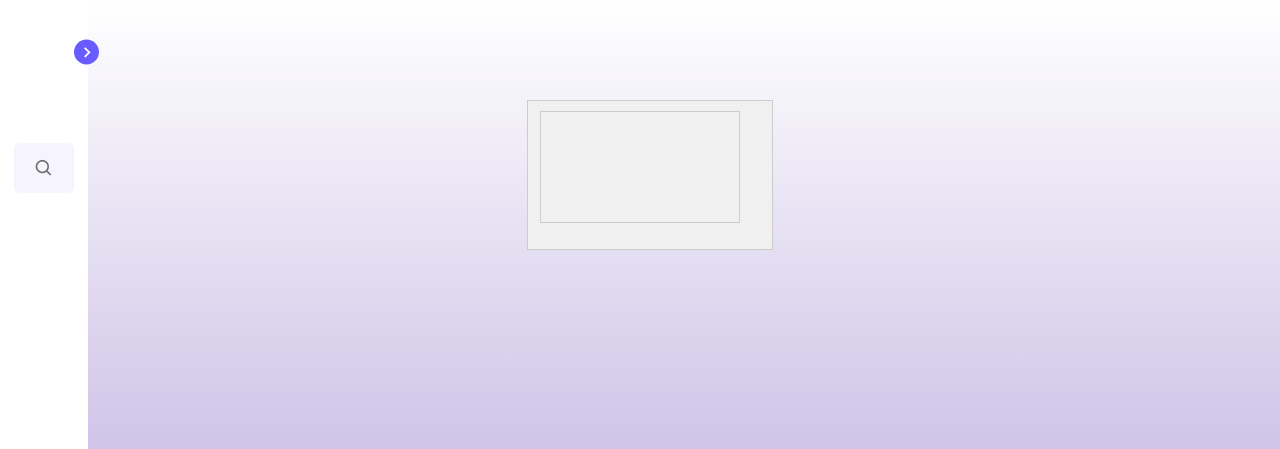
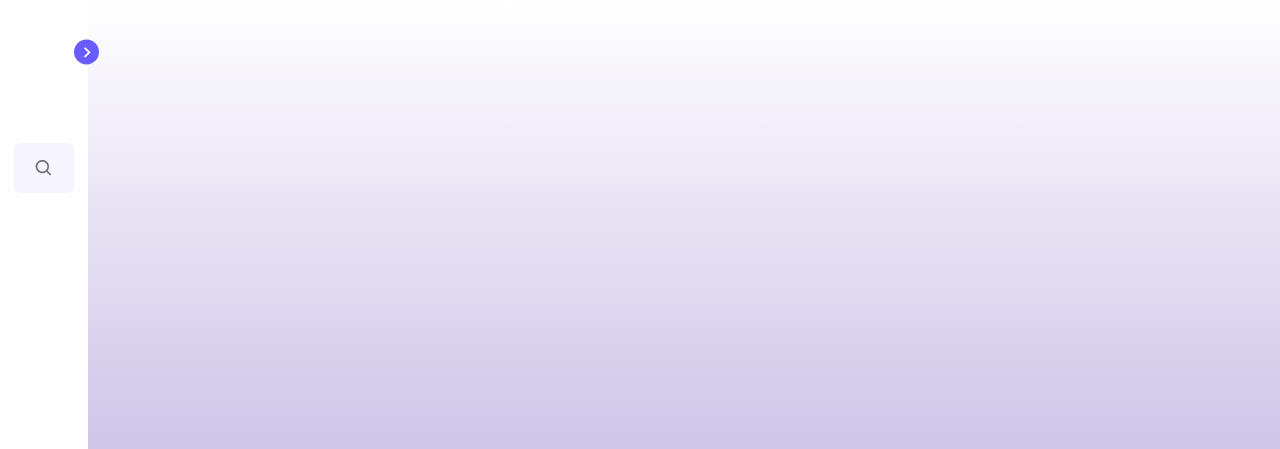
Before and after one commit to Emeni-Lahmaier/TORTUGA, a Django app: template templates/preview.html in a window 1280 px wide. Shown: the top 449 px of the page. Run offline with Django 4.2, Linux system fonts and the light colour scheme; the template is opened without the code that fills it, so the values that code supplies are empty; some libraries are stand-ins or nearby versions.

Commit message:
more work

```diff
--- a/myapp/models.py
+++ b/myapp/models.py
@@ -14,9 +14,6 @@ class Utilisateur(models.Model):
          date_naissance = models.DateField()
          avatar = models.ImageField(default='Tortuga.png', upload_to='profile_images')
          USERNAME_FIELD = 'pseudo'
-
-
-
 
 @receiver(post_save, sender=User)
 def create_user_profile(sender, instance, created, **kwargs):
--- a/templates/landingpage.html
+++ b/templates/landingpage.html
@@ -65,7 +65,6 @@
 		<div class="block">
 			{{ landingpage.title}}
 			{{ landingpage.image}}
-			<pre>{{landingpage.codeHtml|safe }}</pre>
 			<div class="btn-container">
 
 				<a href="/preview/{{ landingpage.id}}" class="btn btn-primary">Prévisionner</a>
--- a/templates/preview.html
+++ b/templates/preview.html
@@ -2,56 +2,7 @@
 <html>
 <head>
 	<style>
-		.container {
-			display: flex;
-			flex-wrap: wrap;
-			justify-content: center;
-			align-items: center;
-			margin: 0 auto;
-			max-width: 800px;
-			padding: 20px;
-		}
-		.block {
-			width: 300px;
-			height: 150px;
-			margin: 10px;
-			background-color: #f0f0f0;
-			border: 1px solid #ccc;
-			box-sizing: border-box;
-			display: flex;
-			flex-direction: column;
-			justify-content: space-between;
-			font-size: 24px;
-			color: #333;
-			padding: 10px;
-		}
-		.btn-container {
-			display: flex;
-			flex-direction: row;
-			justify-content: space-between;
-			align-items: center;
-		}
-		.btn {
-			display: inline-block;
-			padding: 10px 20px;
-			background-color: #333;
-			color: #fff;
-			border: none;
-			cursor: pointer;
-			font-size: 18px;
-			text-transform: uppercase;
-		}
-        pre {
-            max-height: 500px;
-            height:500px;
-            width:200px;
-            font-size: 16px;
-            line-height: 1.4;
-            padding: 10px;
-            border: 1px solid #ccc;
-            overflow-x: auto;
-            max-width: 300px;
-          }
+
 	</style>
 </head>
 <body>
@@ -62,7 +13,7 @@
 
 
 			<div class="block">
-				<pre>{{landingpage.codeHtml|safe }}</pre>
+				<pre>{{landingpages.codeHtml|safe }}</pre>
 
 			</div>
 
```
Also changed, not shown: myapp/forms.py (+13 -2 lines), myapp/migrations/0001_initial.py, myapp/migrations/0002_remove_affilie_id_affilie.py (deleted), myapp/migrations/0003_remove_affilie_nom_affilie_and_more.py (deleted), myapp/migrations/0004_templatescommuns_templatesuser.py (deleted), myapp/migrations/0005_templatesuser_url_templatesuser_description.py (deleted), myapp/migrations/0006_templatescommuns_image_templatesuser_image.py (deleted), myapp/migrations/0007_profile.py (deleted), myapp/migrations/0008_alter_profile_id.py (deleted), myapp/migrations/0009_remove_utilisateur_image_utilisateur_avatar_and_more.py (deleted), myapp/migrations/0010_profile.py (deleted), myapp/migrations/0011_remove_utilisateur_bio_delete_profile.py (deleted), myapp/migrations/0012_alter_utilisateur_id.py (deleted), myapp/migrations/0013_alter_utilisateur_id.py (deleted).
